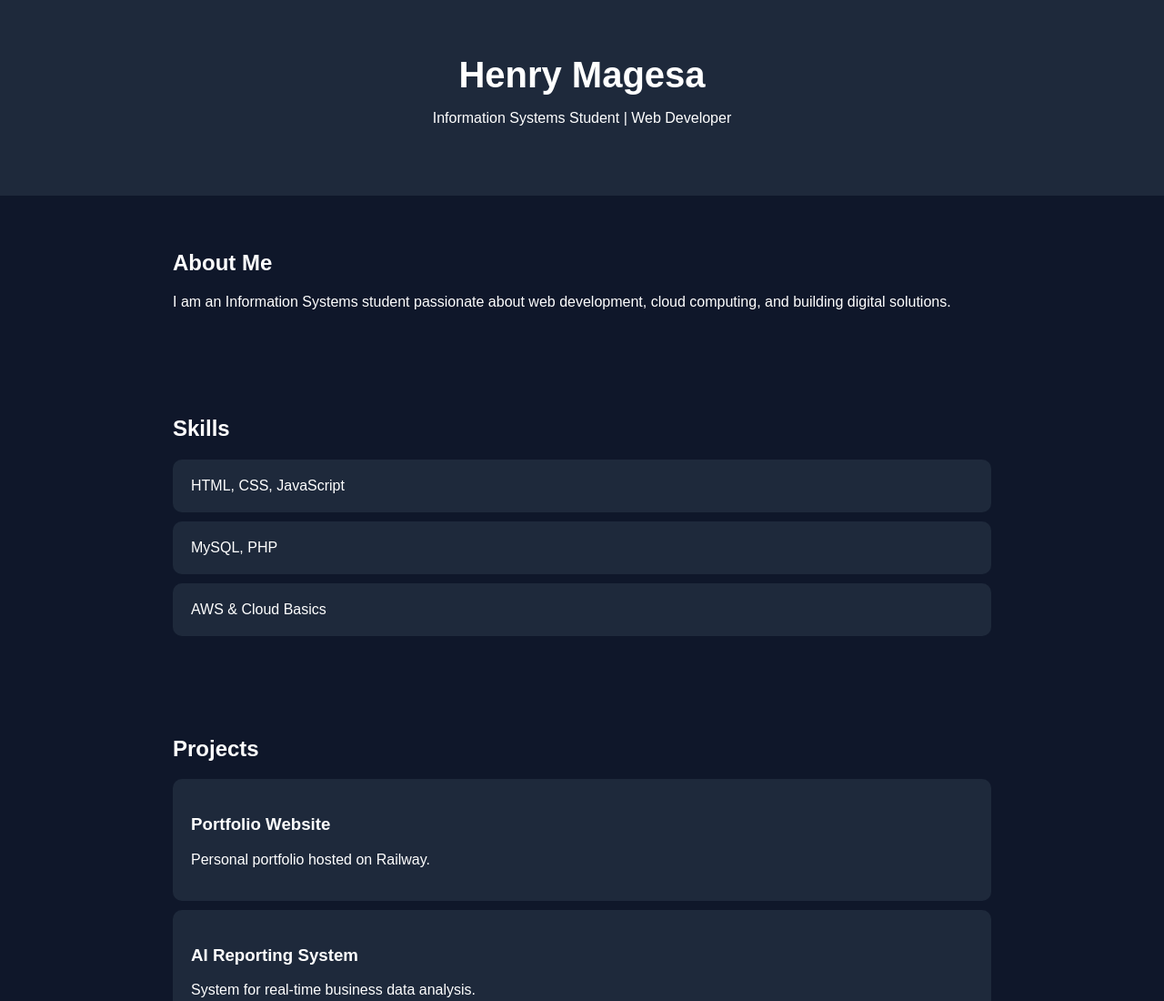
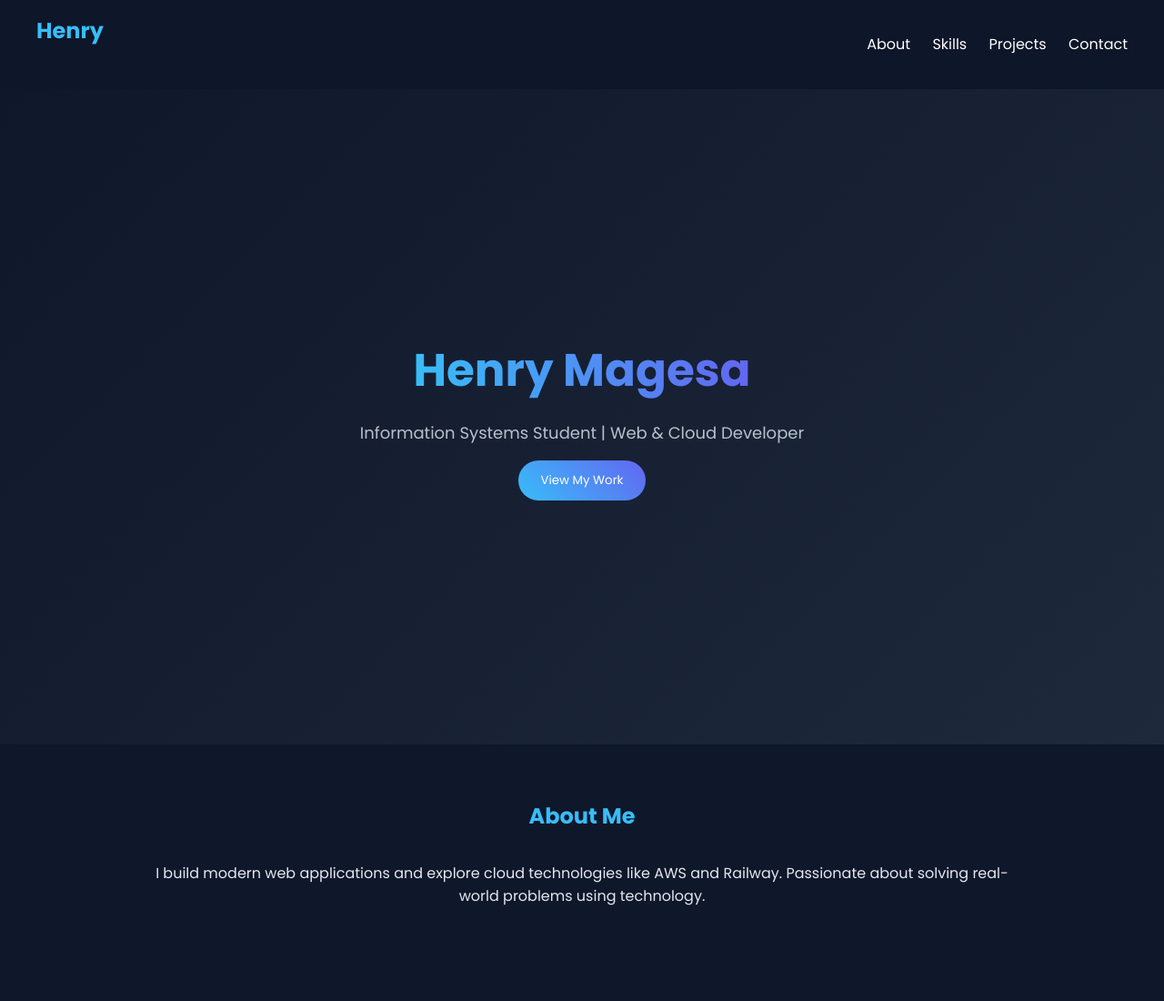
Before and after one commit to henryjumanne42-ctrl/my-first-site, a website: page index.html in a window 1280 px wide. Shown: the top 1100 px of the page at 91% size. Drawn offline with Linux system fonts and the light colour scheme.

Commit message:
Revise portfolio HTML and enhance styling
Updated the portfolio HTML structure and styling.

```diff
--- a/index.html
+++ b/index.html
@@ -1,92 +1,206 @@
 <!DOCTYPE html>
 <html lang="en">
 <head>
-  <meta charset="UTF-8">
-  <meta name="viewport" content="width=device-width, initial-scale=1.0">
-  <title>Henry Portfolio</title>
+  <meta charset="UTF-8" />
+  <meta name="viewport" content="width=device-width, initial-scale=1.0"/>
+  <title>Henry Magesa | Portfolio</title>
+
+  <!-- Google Font -->
+  <link href="https://fonts.googleapis.com/css2?family=Poppins:wght@300;400;600;700&display=swap" rel="stylesheet">
 
   <style>
-    body {
-      font-family: Arial, sans-serif;
-      margin: 0;
-      background: #0f172a;
-      color: white;
+    :root{
+      --bg:#0f172a;
+      --card:#1e293b;
+      --accent:#38bdf8;
+      --accent2:#6366f1;
+      --text:#e2e8f0;
     }
 
-    header {
-      text-align: center;
-      padding: 60px 20px;
-      background: #1e293b;
+    *{margin:0;padding:0;box-sizing:border-box;font-family:'Poppins',sans-serif}
+
+    body{
+      background: var(--bg);
+      color: var(--text);
+      line-height:1.6;
     }
 
-    h1 {
-      font-size: 40px;
-      margin: 0;
+    /* NAVBAR */
+    nav{
+      position:sticky;
+      top:0;
+      background: rgba(15,23,42,0.9);
+      backdrop-filter: blur(10px);
+      padding:15px 40px;
+      display:flex;
+      justify-content:space-between;
+      align-items:center;
+      z-index:1000;
     }
 
-    section {
-      padding: 40px 20px;
-      max-width: 900px;
-      margin: auto;
+    nav h2{
+      color:var(--accent);
     }
 
-    .card {
-      background: #1e293b;
-      padding: 20px;
-      margin: 10px 0;
-      border-radius: 10px;
+    nav a{
+      color:white;
+      text-decoration:none;
+      margin-left:20px;
+      transition:0.3s;
     }
 
-    footer {
-      text-align: center;
-      padding: 20px;
-      background: #020617;
+    nav a:hover{
+      color:var(--accent);
+    }
+
+    /* HERO */
+    .hero{
+      height:90vh;
+      display:flex;
+      flex-direction:column;
+      justify-content:center;
+      align-items:center;
+      text-align:center;
+      background: linear-gradient(135deg,#0f172a,#1e293b);
+    }
+
+    .hero h1{
+      font-size:50px;
+      background: linear-gradient(to right,#38bdf8,#6366f1);
+      -webkit-background-clip:text;
+      color:transparent;
+    }
+
+    .hero p{
+      margin:15px 0;
+      font-size:18px;
+      opacity:0.8;
+    }
+
+    .btn{
+      padding:12px 25px;
+      background:linear-gradient(45deg,#38bdf8,#6366f1);
+      border:none;
+      border-radius:30px;
+      color:white;
+      cursor:pointer;
+      transition:0.3s;
+    }
+
+    .btn:hover{
+      transform:scale(1.05);
+    }
+
+    section{
+      max-width:1000px;
+      margin:auto;
+      padding:60px 20px;
+    }
+
+    h2{
+      text-align:center;
+      margin-bottom:30px;
+      color:var(--accent);
+    }
+
+    /* CARDS */
+    .grid{
+      display:grid;
+      grid-template-columns:repeat(auto-fit,minmax(250px,1fr));
+      gap:20px;
+    }
+
+    .card{
+      background:var(--card);
+      padding:20px;
+      border-radius:15px;
+      transition:0.3s;
+    }
+
+    .card:hover{
+      transform:translateY(-10px);
+      box-shadow:0 10px 30px rgba(0,0,0,0.5);
+    }
+
+    /* CONTACT */
+    .contact{
+      text-align:center;
+    }
+
+    footer{
+      text-align:center;
+      padding:20px;
+      background:#020617;
+      font-size:14px;
+      opacity:0.6;
     }
   </style>
 </head>
 
 <body>
 
-<header>
+<!-- NAVBAR -->
+<nav>
+  <h2>Henry</h2>
+  <div>
+    <a href="#about">About</a>
+    <a href="#skills">Skills</a>
+    <a href="#projects">Projects</a>
+    <a href="#contact">Contact</a>
+  </div>
+</nav>
+
+<!-- HERO -->
+<div class="hero">
   <h1>Henry Magesa</h1>
-  <p>Information Systems Student | Web Developer</p>
-</header>
+  <p>Information Systems Student | Web & Cloud Developer</p>
+  <button class="btn">View My Work</button>
+</div>
 
-<section>
+<!-- ABOUT -->
+<section id="about">
   <h2>About Me</h2>
-  <p>
-    I am an Information Systems student passionate about web development,
-    cloud computing, and building digital solutions.
+  <p style="text-align:center;">
+    I build modern web applications and explore cloud technologies like AWS and Railway.
+    Passionate about solving real-world problems using technology.
   </p>
 </section>
 
-<section>
+<!-- SKILLS -->
+<section id="skills">
   <h2>Skills</h2>
+  <div class="grid">
     <div class="card">HTML, CSS, JavaScript</div>
-  <div class="card">MySQL, PHP</div>
-  <div class="card">AWS & Cloud Basics</div>
+    <div class="card">Node.js, PHP</div>
+    <div class="card">MySQL Database</div>
+    <div class="card">Cloud (AWS, Railway)</div>
+  </div>
 </section>
 
-<section>
+<!-- PROJECTS -->
+<section id="projects">
   <h2>Projects</h2>
+  <div class="grid">
     <div class="card">
       <h3>Portfolio Website</h3>
-    <p>Personal portfolio hosted on Railway.</p>
+      <p>Modern personal website deployed on Railway.</p>
     </div>
 
     <div class="card">
       <h3>AI Reporting System</h3>
-    <p>System for real-time business data analysis.</p>
+      <p>Real-time business intelligence system.</p>
+    </div>
   </div>
 </section>
 
-<section>
+<!-- CONTACT -->
+<section id="contact" class="contact">
   <h2>Contact</h2>
   <p>Email: your@email.com</p>
 </section>
 
 <footer>
-  <p>© 2026 Henry Magesa</p>
+  © 2026 Henry Magesa
 </footer>
 
 </body>
```
Lines whose indentation alone changed are shown as unchanged.
